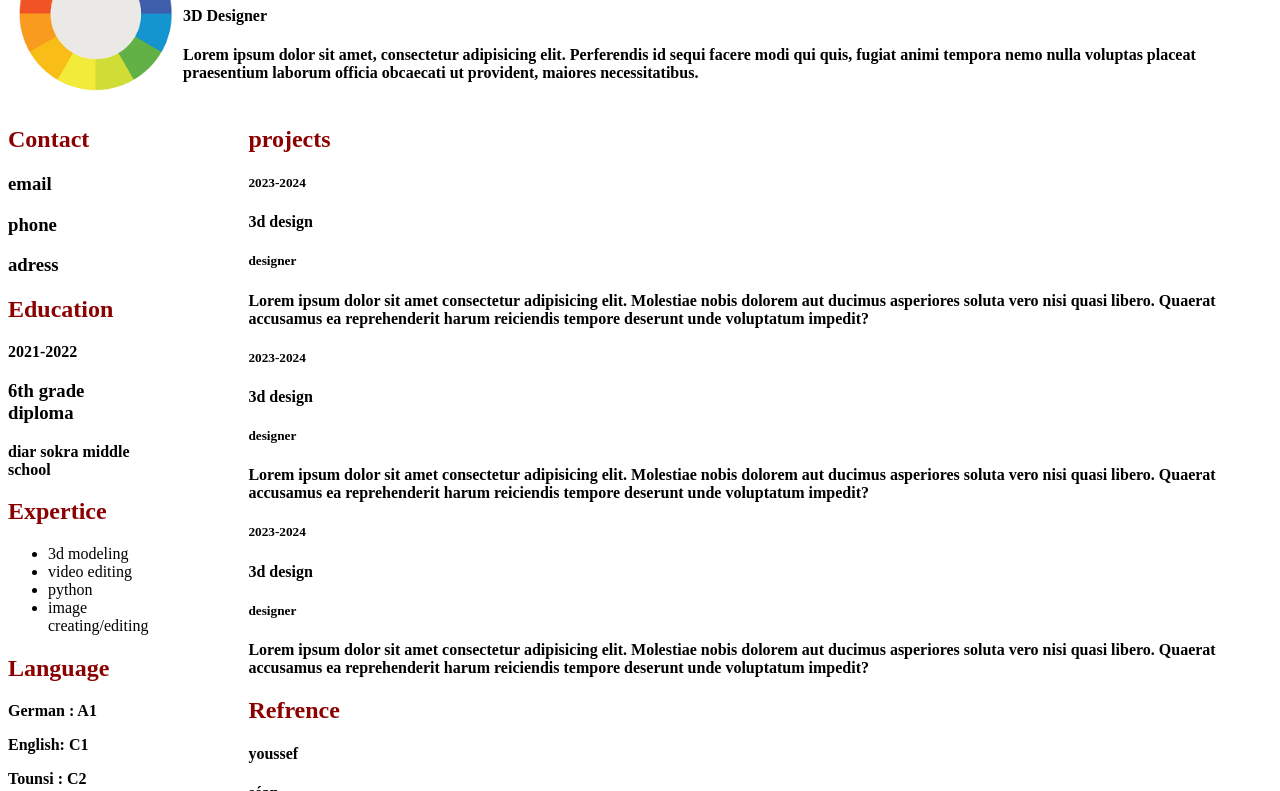
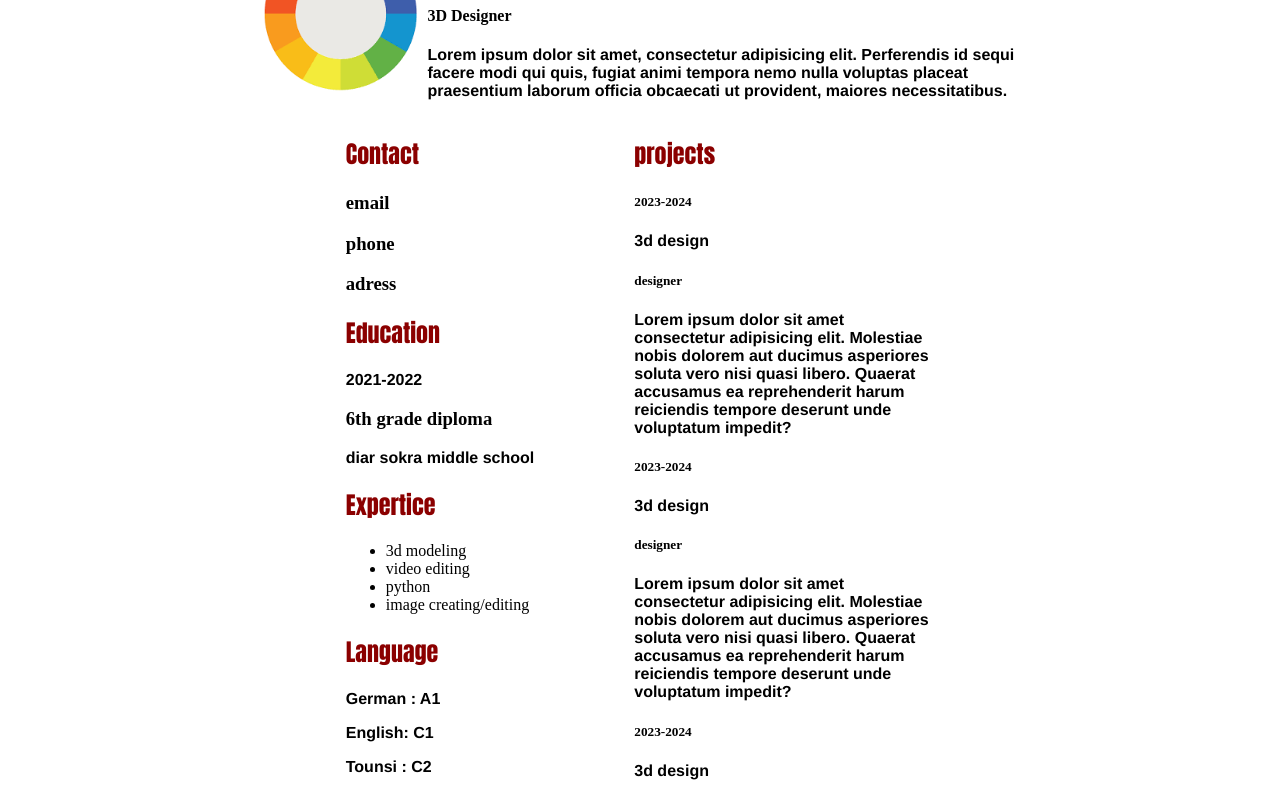
Before and after one commit to omar86556/resumeOmar, a plain HTML site: page index.html in a window 1280 px wide. Shown: the part 81-872 px from the top of the page. Drawn offline with Linux system fonts and the light colour scheme.

Commit message:
visual changes

```diff
--- a/index.html
+++ b/index.html
@@ -14,12 +14,12 @@
 <body>
 
     <div class="container">
-        <div class="top d-flex">
+        <div class="top d-flex1  justify-content-center">
             <div class="image">
                 <img src="./assets/colortheory.png" alt="example of color theory wheel" loading="lazy" width="175"
                     length="175" style="border-radius: 50%;">
             </div>
-            <div class="info">
+            <div class="info  mx-w600">
                 <h1>Omar Farouq Soua</h1>
                 <h4>3D Designer</h4>
                 <p>Lorem ipsum dolor sit amet, consectetur adipisicing elit. Perferendis id sequi facere modi qui quis,
@@ -28,8 +28,8 @@
                 </p>
             </div>
         </div>
-        <div class="bottom d-flex gap-5">
-            <div class="left">
+        <div class="bottom d-flex2 gap-5 justify-content-center">
+            <div class="left ">
                 <div class="contact">
                     <h2>Contact</h2>
                     <div class="Email">
@@ -73,7 +73,7 @@
                     </p>
                 </div>
             </div>
-            <div class="right">
+            <div class="right mx-w300 ">
                 <div class="exp">
                     <h2>projects</h2>
                     <div class="p1">
--- a/style/postition.css
+++ b/style/postition.css
@@ -1,7 +1,26 @@
-.d-flex {
+.d-flex2 {
 display:flex
 }
+
+.d-flex1{
+display:flex
+
+
+}
+
 
 .gap-5 {
 gap:100px
 }
+
+
+.justify-content-center {
+justify-content: center;
+}
+
+.mx-w300 {
+    max-width: 300px;
+}
+.mx-w600 {
+    max-width: 600px;
+}
--- a/style/styling.css
+++ b/style/styling.css
@@ -6,14 +6,17 @@
 h1 {
 font-weight: lighter;
 color: royalblue;
-/*font here after*/
+font-style: italic;
 }
 
 h2 {
 font-weight: bold;
 color: darkred ;
+font-family: Impact, Haettenschweiler, 'Arial Narrow Bold', sans-serif;
+font-weight: lighter;
 }
 
 p {
 font-weight: bolder;
+font-family: 'Franklin Gothic Medium', 'Arial Narrow', Arial, sans-serif;
 }
```
